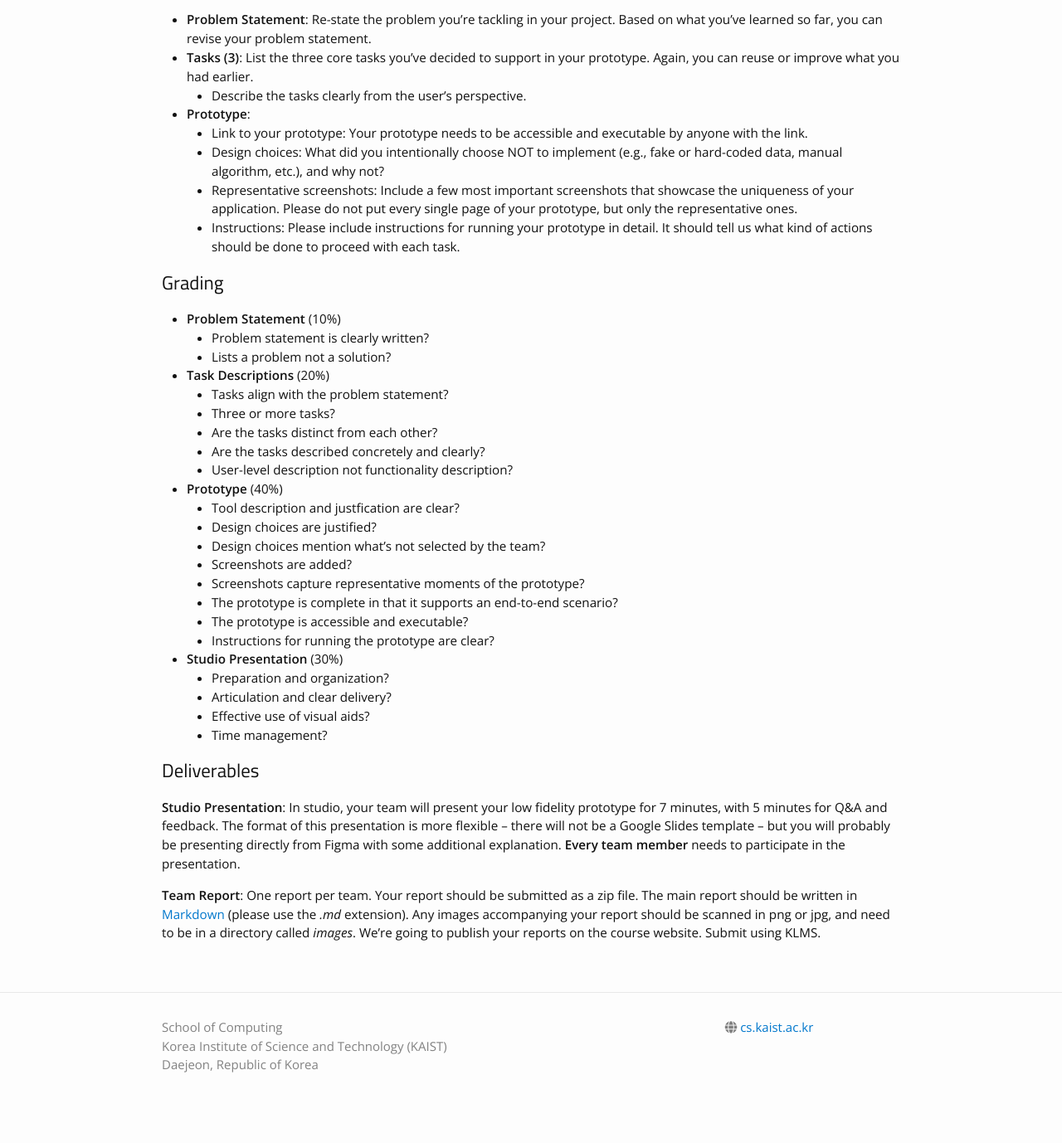
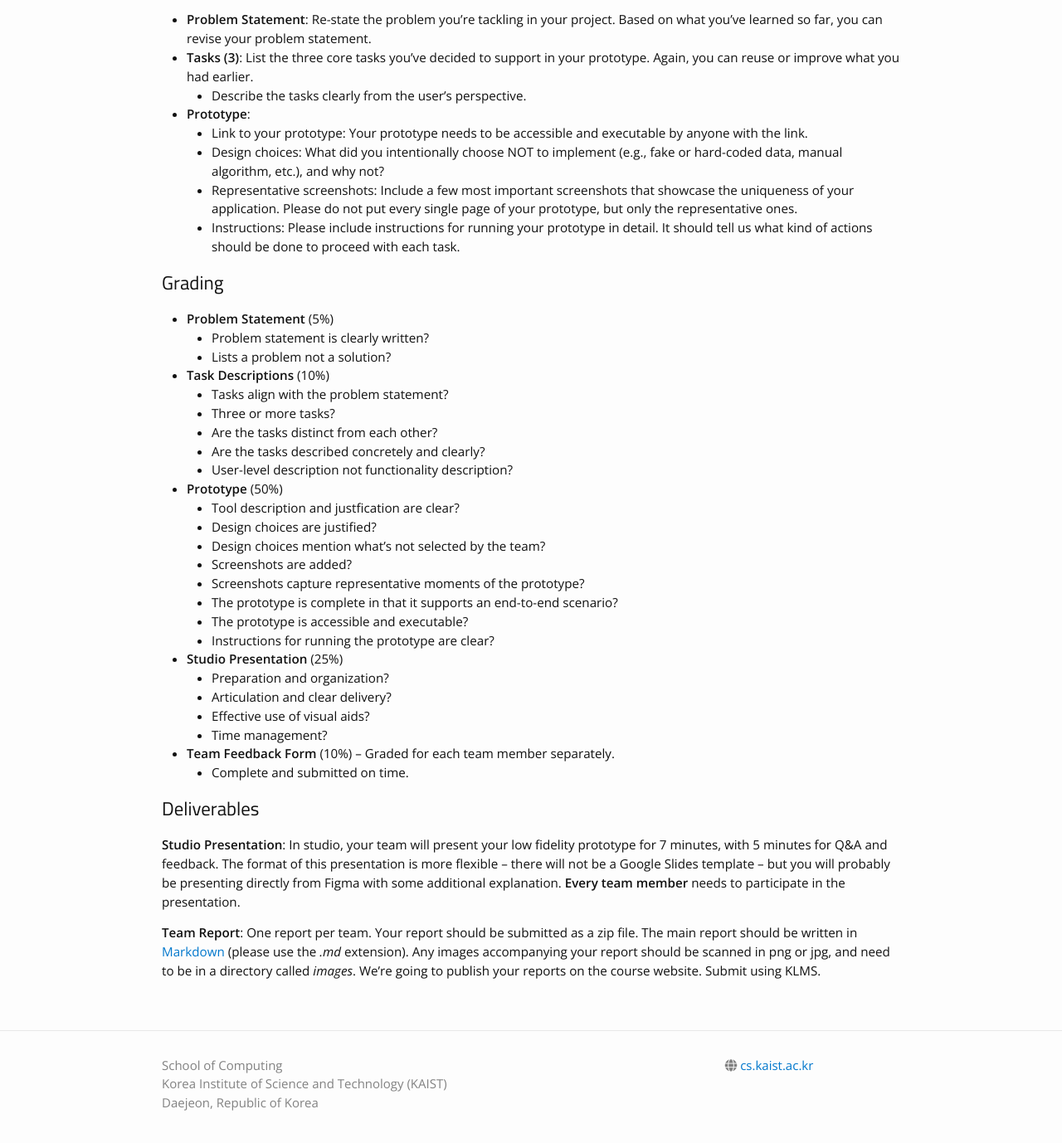
Before and after one commit to cstl-kaist/cs473-2025-fall, a Jekyll site: the page built from _projects/05_DPM3.md, in a window 1280 px wide and 1400 px high, scrolled down 864 px. Shown: the top 1378 px of the window at 83% size. Built offline with Jekyll 4.4.1, drawn with Linux system fonts in a browser that asks for light colours; nearby versions of some CDN libraries; before the commit the page ends 2219 px from its top, so only the background shows below that.

Commit message:
Grade weighting adjusted

```diff
--- a/_projects/05_DPM3.md
+++ b/_projects/05_DPM3.md
@@ -53,16 +53,16 @@ Your report should include:
 
 
 ## Grading
-* **Problem Statement** (10%)
+* **Problem Statement** (5%)
   * Problem statement is clearly written?
   * Lists a problem not a solution?
-* **Task Descriptions** (20%)
+* **Task Descriptions** (10%)
   * Tasks align with the problem statement?
   * Three or more tasks?
   * Are the tasks distinct from each other?
   * Are the tasks described concretely and clearly?
   * User-level description not functionality description?
-* **Prototype** (40%)
+* **Prototype** (50%)
   * Tool description and justfication are clear?
   * Design choices are justified?
   * Design choices mention what's not selected by the team?
@@ -71,11 +71,13 @@ Your report should include:
   * The prototype is complete in that it supports an end-to-end scenario?
   * The prototype is accessible and executable?
   * Instructions for running the prototype are clear?
-* **Studio Presentation** (30%)
+* **Studio Presentation** (25%)
   * Preparation and organization?
   * Articulation and clear delivery?
   * Effective use of visual aids?
   * Time management?
+* **Team Feedback Form** (10%) -- Graded for each team member separately.
+  * Complete and submitted on time.
 
 ## Deliverables
 **Studio Presentation**: In studio, your team will present your low fidelity prototype for 7 minutes, with 5 minutes for Q&A and feedback. The format of this presentation is more flexible -- there will not be a Google Slides template -- but you will probably be presenting directly from Figma with some additional explanation.  **Every team member** needs to participate in the presentation.
```
